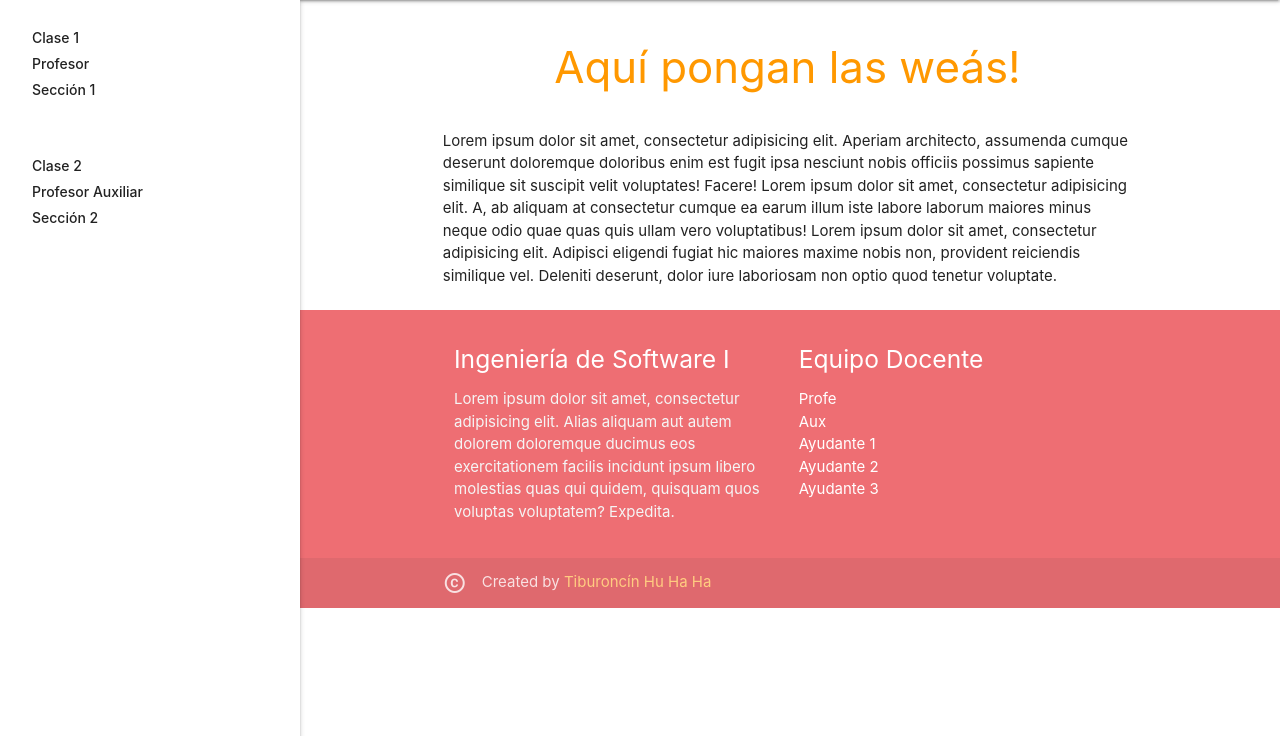
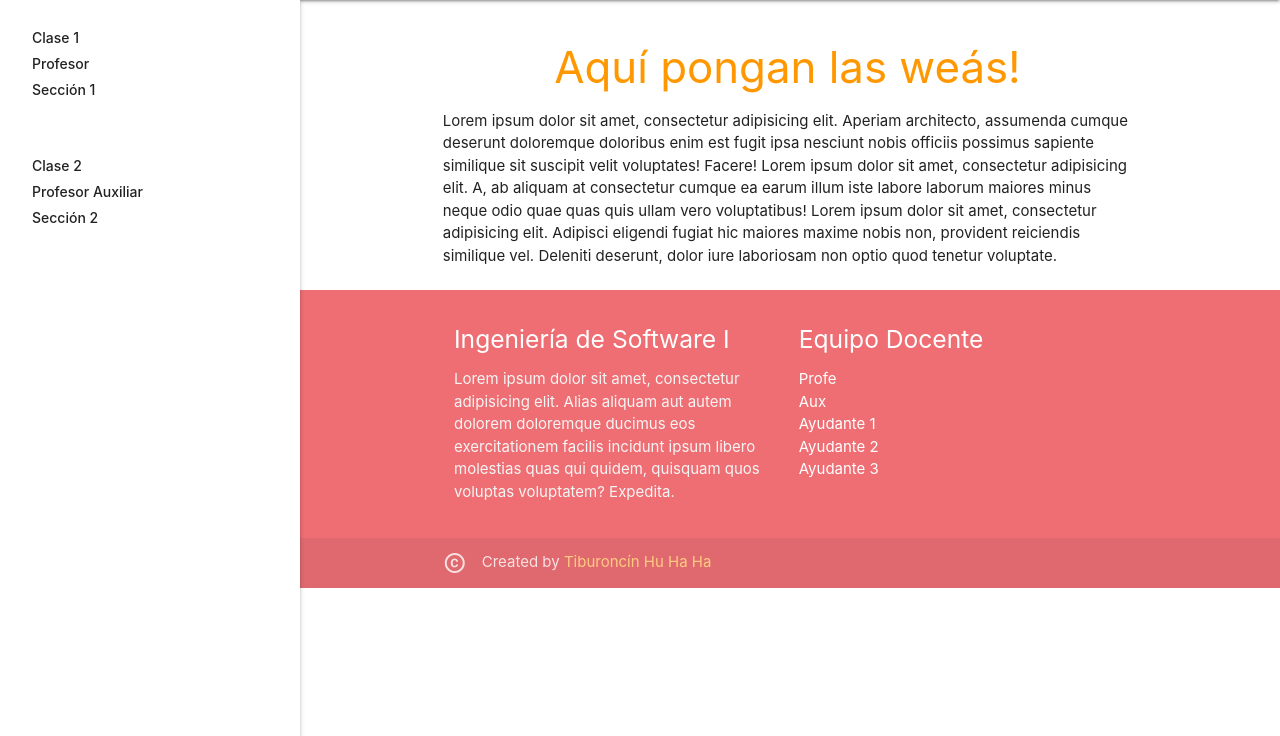
Before and after one commit to DCC-CC4401/2018-2-Equipo-11-T2, a Django app: page / in a window 1280 px wide. Shown: the part 64-800 px from the top of the page. Run offline with Django 3.2, Linux system fonts and the light colour scheme; some libraries are stand-ins or nearby versions.

Commit message:
fixed bad closed div

```diff
--- a/T2/coevaluacion/templates/index.html
+++ b/T2/coevaluacion/templates/index.html
@@ -4,8 +4,9 @@
     <div class="section no-pad-bot" id="index-banner">
         <div class="container">
             <h3 class="header center orange-text">Aquí pongan las weás!</h3>
-            <div class="row center">
+
         </div>
+    </div>
     </div>
     <div class="container">
         Lorem ipsum dolor sit amet, consectetur adipisicing elit. Aperiam architecto, assumenda cumque deserunt doloremque doloribus enim est fugit ipsa nesciunt nobis officiis possimus sapiente similique sit suscipit velit voluptates! Facere!
@@ -13,4 +14,5 @@
         Lorem ipsum dolor sit amet, consectetur adipisicing elit. Adipisci eligendi fugiat hic maiores maxime nobis non, provident reiciendis similique vel. Deleniti deserunt, dolor iure laboriosam non optio quod tenetur voluptate.
         <br><br>
     </div>
+
 {% endblock %}
```
